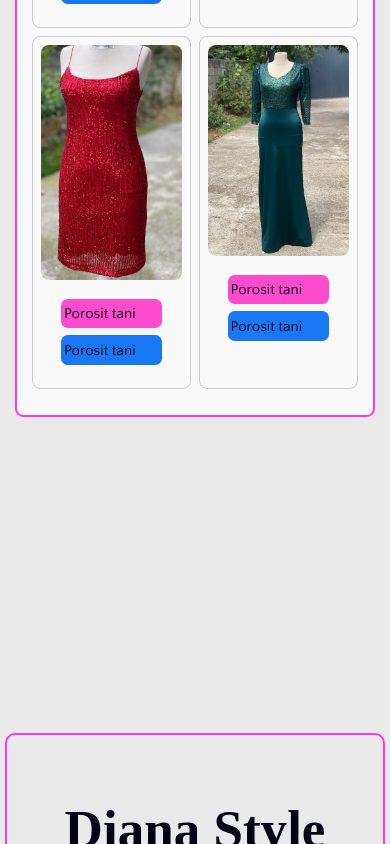
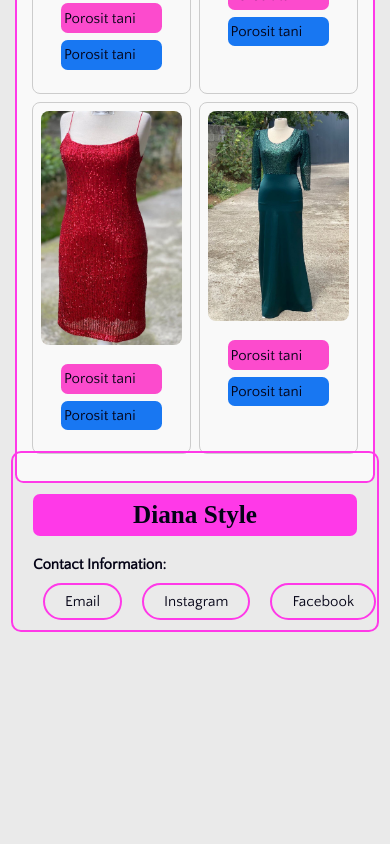
Before and after one commit to Ili-Aliaj/Diana-Style, a React (Vite) app: page / in a window 390 px wide. Shown: the part 2980-3824 px from the top of the page. Built offline with nearby package versions, Linux system fonts and the light colour scheme; some icons are missing; a web font is replaced by a local one.

Commit message:
optimized for mobile

```diff
--- a/src/BodyComponents/Header.jsx
+++ b/src/BodyComponents/Header.jsx
@@ -1,7 +1,7 @@
 import React from "react";
 import { useState } from "react";
 import { useEffect } from "react";
-import { instagram } from 'boxicons'
+import  'boxicons'
 import ImageCarousel from "./ImageCarousel1.jsx";
 import ProductCards from "./ProductCards.jsx";
 import photo1 from "/src/assets/photo1.jpg";
@@ -443,15 +443,15 @@ function Header() {
       <div className="na-kontakto-div-section">
         <section id="na-kontakto" className="contact-section">
           <div className="contact-container">
-            <h2>Diana Style</h2>
+            <h2 className="title">Diana Style</h2>
             <div className="contact-info">
               <p>Contact Information:</p>
               <div className="contact-links">
-                <a href="mailto:aliajdiana@gmail.com">Email</a>
-                <a href="https://www.instagram.com/diana_aliaj_style/">
+                <a className="mail-contact" href="mailto:aliajdiana@gmail.com">Email</a>
+                <a className="ig-contact" href="https://www.instagram.com/diana_aliaj_style/">
                   Instagram
                 </a>
-                <a href="https://www.facebook.com/aliajdiana/">Facebook</a>
+                <a className="fb-contact" href="https://www.facebook.com/aliajdiana/">Facebook</a>
               </div>
             </div>
           </div>
--- a/src/indexx.css
+++ b/src/indexx.css
@@ -159,7 +159,7 @@ small {
   border: 2px solid var(--primary);
   background-color: #f9f9f9;
   border-radius: 0.5rem;
-  margin-top: 12.5%;
+  margin-top: 9.5%;
   margin-left: 2%;
   margin-right: 2%;
   padding-top: 1%;
@@ -236,6 +236,7 @@ small {
   margin-right: 2%;
   padding-top: 1%;
   padding-bottom: 7%;
+  margin-top: 2%;
 }
 
 .produktet-tona-container h2{
@@ -275,6 +276,7 @@ small {
 .na-kontakto-div-section{
   margin: 0;
   padding: 0;
+  margin-top: -214px;
 }
 
 .contact-section {
@@ -309,10 +311,21 @@ small {
   text-decoration: none;
   color: var(--text);
   padding: 8px 20px;
-  border: 2px solid var(--primary);
   border-radius: 20px;
   margin: 0 10px;
   transition: background-color 0.3s ease;
+}
+.fb-contact{
+  background-color: var(--background);
+  border: 2px solid #1877F2;
+}
+.ig-contact{
+  background-color: var(--background);
+  border: 2px solid #c135e7;
+}
+.mail-contact{
+  background-color: var(--background);
+  border:2px solid gray;
 }
 
 @media screen and (max-width: 768px) {
@@ -332,13 +345,6 @@ small {
   .product-desc {
     font-size: 0.9rem; /* Adjust font size for product description on smaller screens */
   }
-}
-
-@media screen and (max-width: 768px) {
-}
-
-/* Media query for even smaller screens */
-@media screen and (max-width: 576px) {
 }
 
 #rreth-nesh h2 {
@@ -469,8 +475,97 @@ small {
     transition: background-color 0.3s ease;
   }
 
+  .fb-contact{
+    background-color: var(--background);
+    border: 2px solid #1877F2;
+  }
+  .ig-contact{
+    background-color: var(--background);
+    border: 2px solid #c135e7;
+  }
+  .mail-contact{
+    background-color: var(--background);
+    border:2px solid gray;
+  }
+
+  .kreu-section-container{
+    margin-top: 28%;
+  }
+}
+
+@media (max-width: 430px) and (max-height: 932px){
+  .navbar{
+    margin-top: 0;
+    max-height: 70px;
+    width: 395px;
+    margin-left: 0;
+    margin-right: 0;
+  }
+
+  .contact-section {
+    display: flex;
+    justify-content: center; /* Center horizontally */
+    align-items: center; /* Center vertically */
+    height: 100vh; /* Adjust as needed */
+  }
+
+  .contact-container {
+    border: 2px solid var(--primary);
+    border-radius: 10px;
+    padding: 20px;
+    text-align: center;
+    width: 90%;
+    margin: 0;
+  }
+
+  .contact-info {
+    text-align: left; /* Align the contact info to the left */
+    margin-top: 0; /* Add some space between the name and contact info */
+  }
+
+  .contact-info p {
+    font-weight: bold; /* Make the text bold */
+  }
+
+  .contact-links {
+    margin-top: 20px; /* Add space between the text and links */
+  }
+
+  .contact-links a {
+    text-decoration: none;
+    color: var(--text);
+    padding: 8px 20px;
+    border: 2px solid var(--primary);
+    border-radius: 20px;
+    margin: 0 10px;
+    transition: background-color 0.3s ease;
+  }
+
+  .fb-contact{
+    background-color: var(--background);
+    border: 2px solid #1877F2;
+  }
+  .ig-contact{
+    background-color: var(--background);
+    border: 2px solid #c135e7;
+  }
+  .mail-contact{
+    background-color: var(--background);
+    border:2px solid gray;
+  }
+
+  .kreu-section-container{
+    margin-top: 28%;
+  }
 
 
+.na-kontakto-div-section{
+  margin: 0;
+  padding: 0;
+  margin-top: -380px;
+  margin-left: 7px;
+  margin-right: 7px;
+}
 }
 
 .instagram-link {
```
